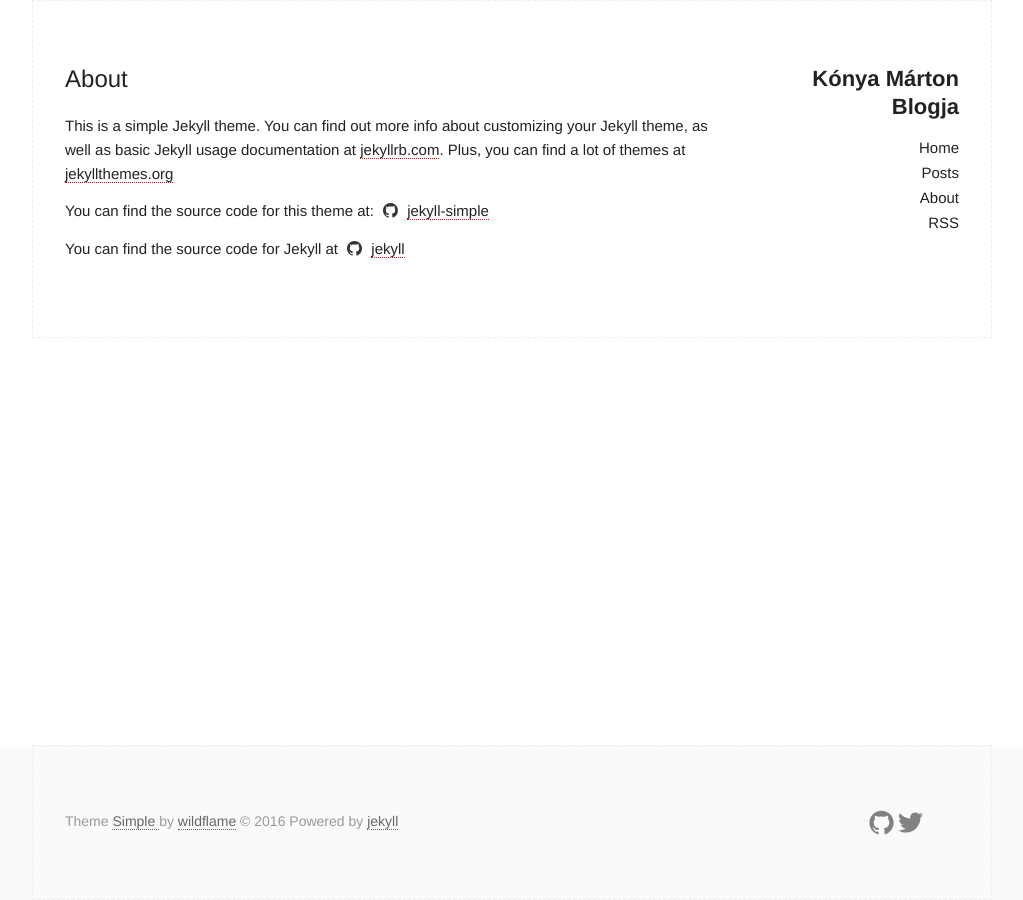
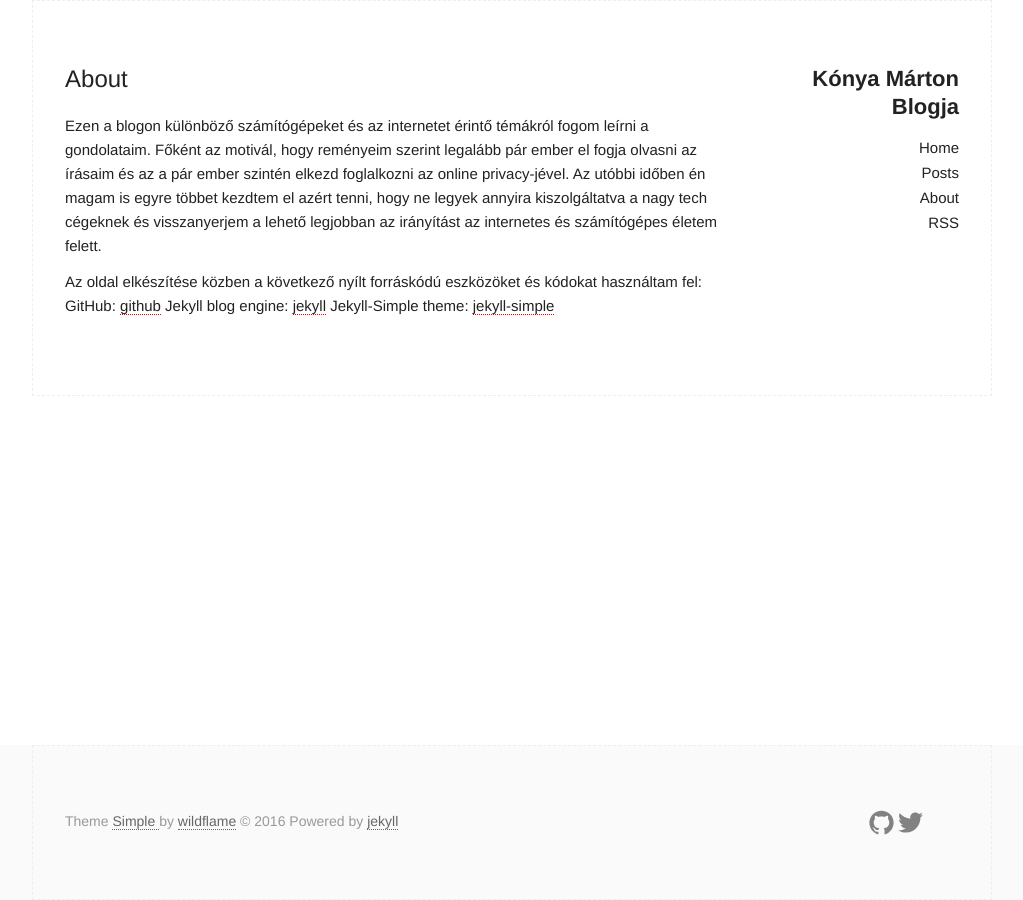
Before and after one commit to Koma52/koma52.github.io, a Jekyll site: the page built from about.md, in a window 1280 px wide. Shown: the whole page, without its empty margins (128-1151 px from the left). Built offline with Jekyll 4.4.1, drawn with Linux system fonts in a browser that asks for light colours.

Commit message:
general update

```diff
--- a/_includes/author.html
+++ b/_includes/author.html
@@ -1,9 +1,9 @@
 <section class="author">
-  <div class="authorimage box" style="background: url({{site.baseurl}}/assets/img/Taffy.jpg)"></div>
+  <div class="authorimage box" style="background: url({{site.baseurl}}/assets/img/Marci.jpg)"></div>
   <div class="authorinfo box">
-    <p>Author | David Lin</p>
+    <p>Author | Kónya Márton</p>
     <p class="bio">
-      Currently a Ph.D. student in Singapore University of Technology and Design in the area of Human-Computer Interaction(HCI).
+      Jelenleg csak egy srác vagyok, aki szeretné ha az emberek jobban figyelnének arra, hogy milyen cégekkel miket oszt meg az interneten. Nem vagyok szakember (bár a célom az), egyszerűen csak a saját gondolataimat írom le, meg amiket sz internetről gyűjtök.
     </p>
   </div>
 </section>
--- a/_includes/share.html
+++ b/_includes/share.html
@@ -5,7 +5,4 @@
   <a class="share-link" href="" onclick="window.open(this.href, 'facebook-share','width=580,height=296');return false;">
     Facebook
   </a>
-  <a class="share-link" href="" onclick="window.open(this.href, 'google-plus-share', 'width=490,height=530'); return false;">
-    Google+
-  </a>
 </section>
--- a/about.md
+++ b/about.md
@@ -4,8 +4,9 @@ title: About
 permalink: /about/
 ---
 
-This is a simple Jekyll theme. You can find out more info about customizing your Jekyll theme, as well as basic Jekyll usage documentation at [jekyllrb.com](http://jekyllrb.com/).  Plus, you can find a lot of themes at [jekyllthemes.org](http://jekyllthemes.org/)
+Ezen a blogon különböző számítógépeket és az internetet érintő témákról fogom leírni a gondolataim. Főként az motivál, hogy reményeim szerint legalább pár ember el fogja olvasni az írásaim és az a pár ember szintén elkezd foglalkozni az online privacy-jével. Az utóbbi időben én magam is egyre többet kezdtem el azért tenni, hogy ne legyek annyira kiszolgáltatva a nagy tech cégeknek és visszanyerjem a lehető legjobban az irányítást az internetes és számítógépes életem felett.
 
-You can find the source code for this theme at: <data data-icon="ei-sc-github"></data>  [jekyll-simple](https://github.com/wild-flame/jekyll-simple)
-
-You can find the source code for Jekyll at <data data-icon="ei-sc-github"></data>  [jekyll](https://github.com/jekyll/jekyll)
+Az oldal elkészítése közben a következő nyílt forráskódú eszközöket és kódokat használtam fel:
+GitHub: [github](https://github.com)
+Jekyll blog engine: [jekyll](https://github.com/jekyll/jekyll)
+Jekyll-Simple theme: [jekyll-simple](https://github.com/wild-flame/jekyll-simple)
```
Also changed, not shown: assets/img/Marci.jpg (added), assets/img/Taffy.jpg (deleted).
